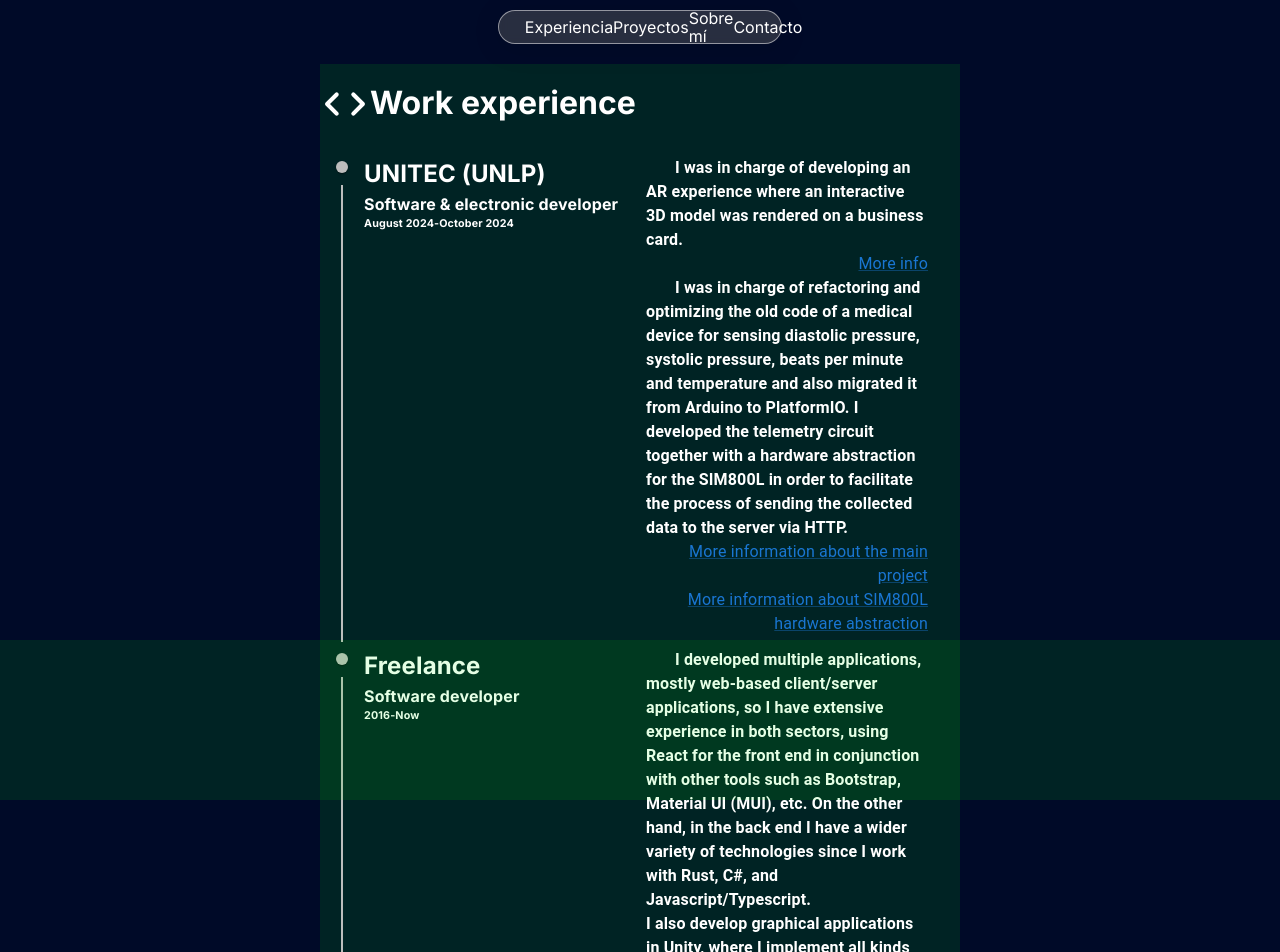
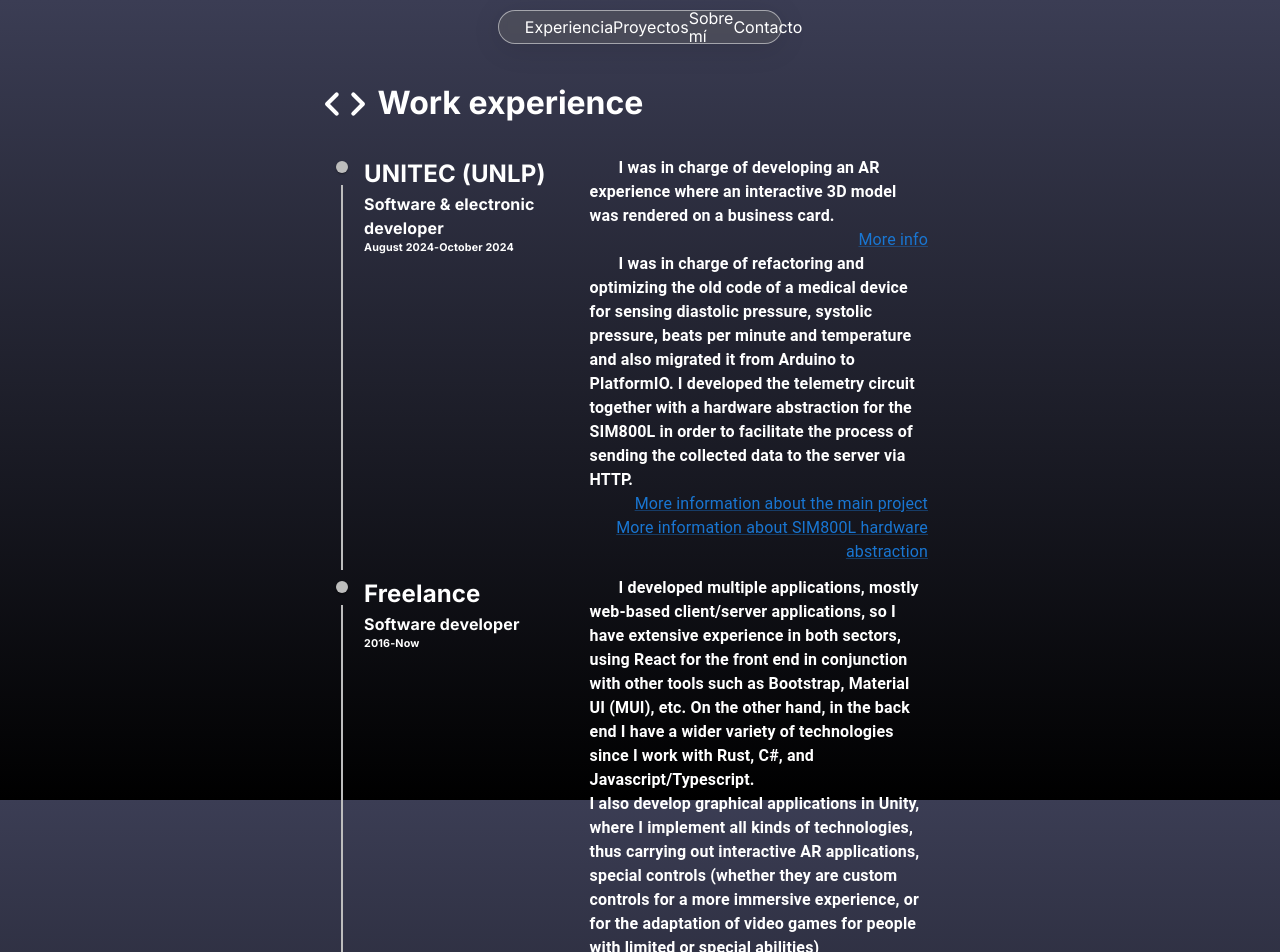
Before and after one commit to TevesManuel/myOwnWebsite, a React (Create React App) app: page / in a window 1280 px wide. Shown: the top 952 px of the page. Built offline with nearby package versions, Linux system fonts and the light colour scheme.

Commit message:
styling app

```diff
--- a/src/App.tsx
+++ b/src/App.tsx
@@ -10,6 +10,9 @@ const App : React.FC = () => {
             <Navbar />
             <div className='fwh'>
                 <div className='initialSpace'></div>
+                {/* <div>
+                    <img src="https://avatars.githubusercontent.com/u/111713870?v=4"></img>
+                </div> */}
                 <MyExperience />
                 <Footer />
             </div>
--- a/src/components/Footer/Footer.css
+++ b/src/components/Footer/Footer.css
@@ -1,8 +1,5 @@
 .footerMainDiv {
+    height: 20%;
     width: 100%;
     height: 20%;
-    background-color: rgba(0, 255, 0, 0.1);
-    position: fixed;
-    bottom: 0;
-    left: 0;
 }
--- a/src/components/MyExperience/MyExperience.css
+++ b/src/components/MyExperience/MyExperience.css
@@ -4,7 +4,7 @@
     align-items: center;
 }
 .mainExperienceCotainer {
-    background-color: rgba(0, 255, 0, 0.1);
+    /* background-color: rgba(0, 255, 0, 0.1); */
     width: 50%;
     height: 50%;
 }
--- a/src/components/MyExperience/MyExperience.tsx
+++ b/src/components/MyExperience/MyExperience.tsx
@@ -8,7 +8,7 @@ const MyExperience : React.FC = () => {
         <div className='fw c'>
         <div className='mainExperienceCotainer'>
             <div className='titleExperience'>
-                <CodeRoundedIcon style={{'fontSize': '50px'}}/> <h1 className='inter'>Work experience</h1>
+                <CodeRoundedIcon style={{'fontSize': '50px'}}/> <h1 className='inter'>&nbsp;Work experience</h1>
             </div>
             <div style={{'display': 'flex', 'alignItems': 'left'}}>
                 <MyExperienceTimeline />
--- a/src/components/MyExperience/MyExperienceTimeline/MyExperienceTimeline.tsx
+++ b/src/components/MyExperience/MyExperienceTimeline/MyExperienceTimeline.tsx
@@ -23,7 +23,7 @@ const MyExperienceTimeline : React.FC = () => {
         </TimelineSeparator>
         <TimelineContent style={{'color': 'white'}}>
           <div style={{'display': 'flex'}}>
-            <div style={{'flex': 5}}>
+            <div style={{'flex': 4}}>
               <h2 className='inter'>
                 UNITEC (UNLP)
               </h2>
@@ -34,7 +34,7 @@ const MyExperienceTimeline : React.FC = () => {
                 August 2024-October 2024
               </h6>
             </div>
-            <div style={{'flex': 5}}>
+            <div style={{'flex': 6}}>
               <h4>
                 &nbsp;&nbsp;&nbsp;&nbsp;&nbsp;&nbsp;&nbsp;I was in charge of developing an AR experience where an interactive 3D model was rendered on a business card.
               </h4>
@@ -60,7 +60,7 @@ const MyExperienceTimeline : React.FC = () => {
         </TimelineSeparator>
         <TimelineContent  style={{'color': 'white'}}>
           <div style={{'display': 'flex'}}>
-            <div style={{'flex': 5}}>
+            <div style={{'flex': 4}}>
               <h2 className='inter'>
                 Freelance
               </h2>
@@ -71,7 +71,7 @@ const MyExperienceTimeline : React.FC = () => {
                 2016-Now
               </h6>
             </div>
-            <div style={{'flex': 5}}>
+            <div style={{'flex': 6}}>
               <h4>
                 &nbsp;&nbsp;&nbsp;&nbsp;&nbsp;&nbsp;&nbsp;I developed multiple applications, mostly web-based client/server applications, so I have extensive experience in both sectors, using React for the front end in conjunction with other tools such as Bootstrap, Material UI (MUI), etc. On the other hand, in the back end I have a wider variety of technologies since I work with Rust, C#, and Javascript/Typescript.
               </h4>
--- a/src/components/Navbar/Navbar.css
+++ b/src/components/Navbar/Navbar.css
@@ -29,5 +29,6 @@
 
 .navbarOption :hover{
     color: #038cfc;
+    filter: drop-shadow(0 0 10px #038cfc);
     cursor: pointer;
 }
--- a/src/index.css
+++ b/src/index.css
@@ -1,11 +1,15 @@
 html {
     width: 100dvw;
     height: 100dvh;
+    overflow-x: hidden;
 }
 body {
     width: 100%;
     height: 100%;
-    background-color: rgb(0, 10, 40);
+    background-color: #000000;
+    background: linear-gradient(to bottom, #3b3d54, #000000);
+    background-repeat:no-repeat;
+    background-attachment:fixed;
 }
 #root {
     width: 100%;
```
